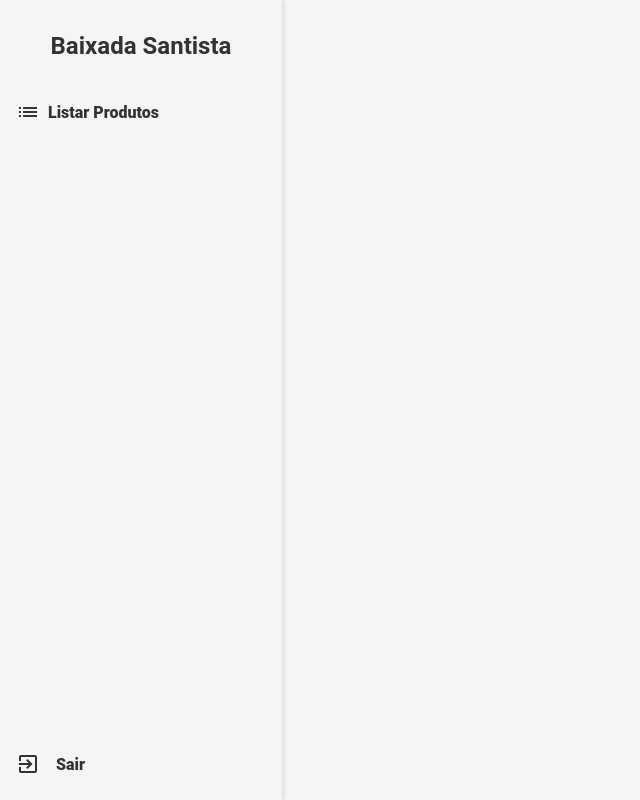
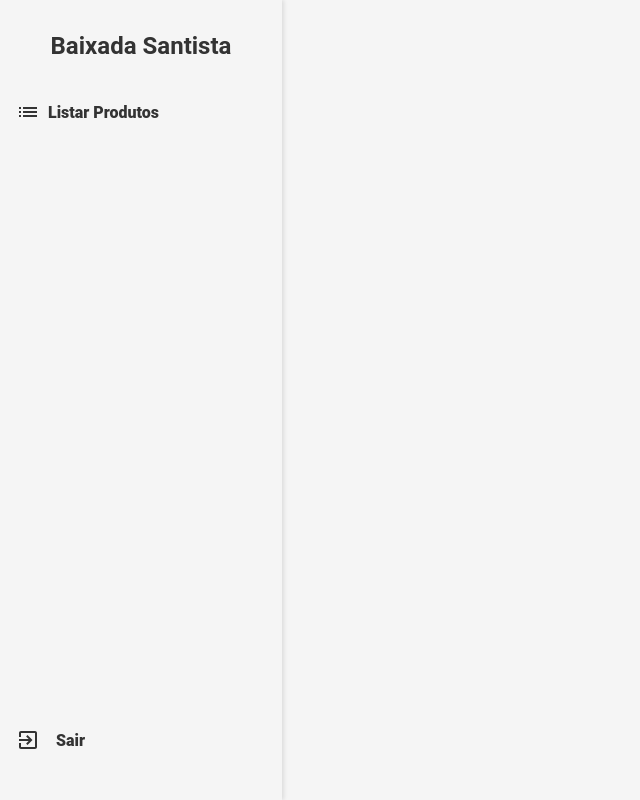
Before and after one commit to ramonexe/baixada-santista-webapp, a React (Vite) app: page / in a window 1280 px wide. Shown: the whole page, without its empty margins (0-640 px from the left). Built offline with nearby package versions, Linux system fonts and the light colour scheme.

Commit message:
remover logs de console, ajustar exibição de ações na lista de usuários e adicionar verificação de cargo no formulário

```diff
--- a/src/App.tsx
+++ b/src/App.tsx
@@ -28,8 +28,6 @@ function App() {
             <Route element={<ProtectedRoute allowedRoles={['ADMIN']} />}>
               <Route path="/admin" element={<AdminPanel />} >
                 <Route path="usuarios" element={<ListaUsuarios />} />
-                {/* AUREO PODE COLOCAR OUTRA ROTA PARA O COMPONENTE DE LISTA DE PRODUTOS AQUI!
-                OS BOTÕES DO SIDEBAR JÁ FUNCIONAM. AI NO COMPONENTE SÓ CHAMAR O GET NO AXIOSSERVICE*/}
               </Route>
             </Route>
           </Routes>
--- a/src/components/ListaUsuarios.tsx
+++ b/src/components/ListaUsuarios.tsx
@@ -118,11 +118,9 @@ const ListaUsuarios: React.FC = () => {
               <Cell data-label="CPF">{user.cpf}</Cell>
               <Cell data-label="Ativo">{user.ativo ? 'Sim' : 'Não'}</Cell>
               <Cell data-label="Ações">
-                {user.id !== loggedInUserId && (
-                  <Tooltip title="Editar">
-                    <EditIcon onClick={() => handleEditClick(user)} />
-                  </Tooltip>
-                )}
+                <Tooltip title="Editar">
+                  <EditIcon onClick={() => handleEditClick(user)} />
+                </Tooltip>
               </Cell>
             </Row>
           ))}
@@ -192,6 +190,7 @@ const ListaUsuarios: React.FC = () => {
                   }
                 />
               </label>
+              {selectedUser.id !== loggedInUserId && (
               <label>
                 <p>Cargo:</p>
                 <select
@@ -205,6 +204,7 @@ const ListaUsuarios: React.FC = () => {
                   <option value="STOCKIST">STOCKIST</option>
                 </select>
               </label>
+              )}
               <label>
                 Ativo:
                 <input
--- a/src/components/sidebar.tsx
+++ b/src/components/sidebar.tsx
@@ -12,7 +12,6 @@ const Sidebar = () => {
     try {
       const user = JSON.parse(localStorage.getItem('user') || '{}');
       setUserRole(user.role || null);
-      console.log(user);
     } catch (error) {
       console.error('Erro ao fazer parse do JSON:', error);
       setUserRole(null);
@@ -104,6 +103,7 @@ const LogoutButton = styled.div`
   display: flex;
   text-align: center;
   margin-top: auto;
+  margin-bottom: 1.5rem;
   width: 100%;
   color: ${({ theme }) => theme.text};
   font-weight: 800;
--- a/src/pages/sign-in/SignIn.tsx
+++ b/src/pages/sign-in/SignIn.tsx
@@ -79,7 +79,6 @@ export default function SignIn(props: { disableCustomTheme?: boolean }) {
       navigate('/produtos');
       //guardar id do usuário no localstorage
       localStorage.setItem('user', JSON.stringify(response));
-      console.log(response);
     } catch (error) {}
   };
 
```
